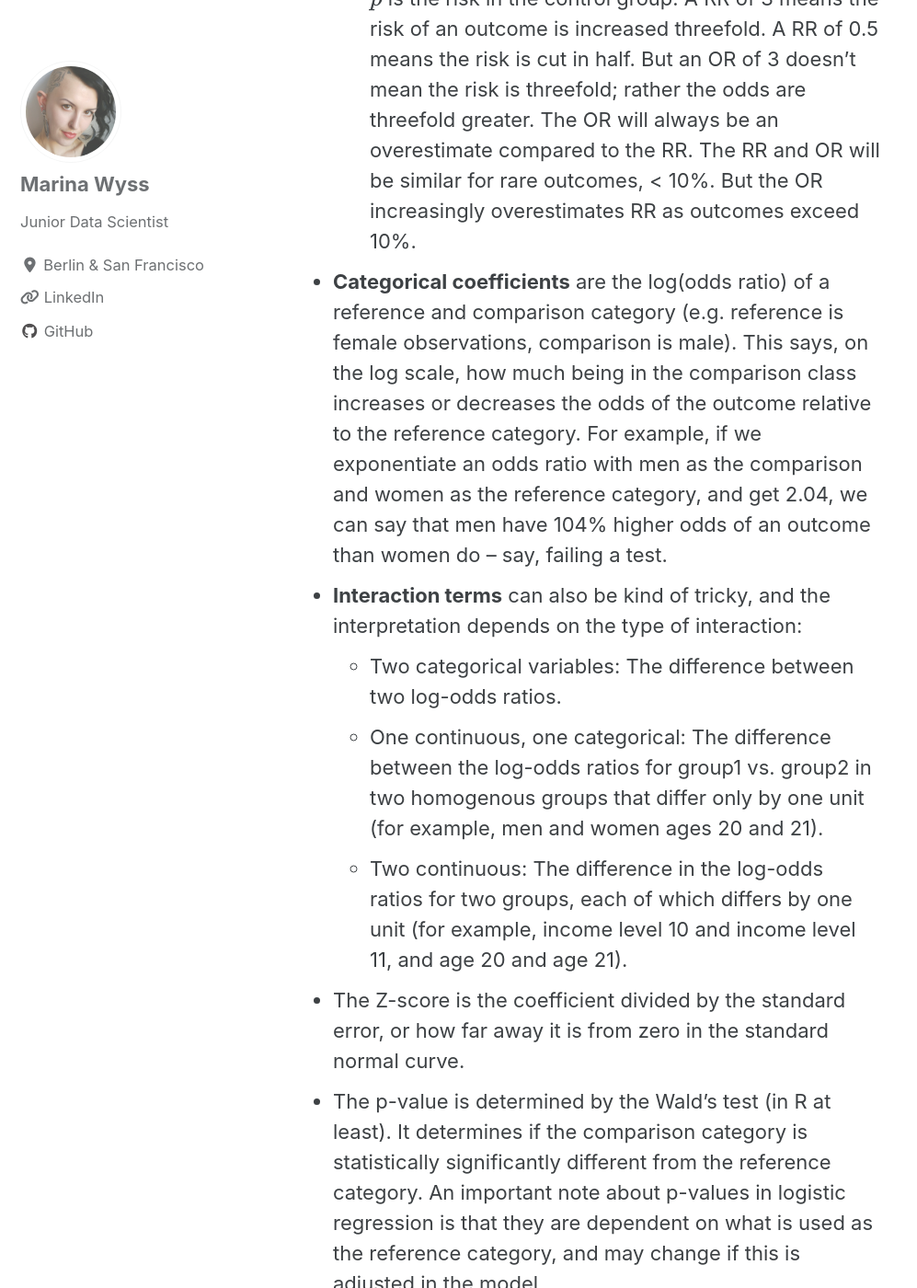
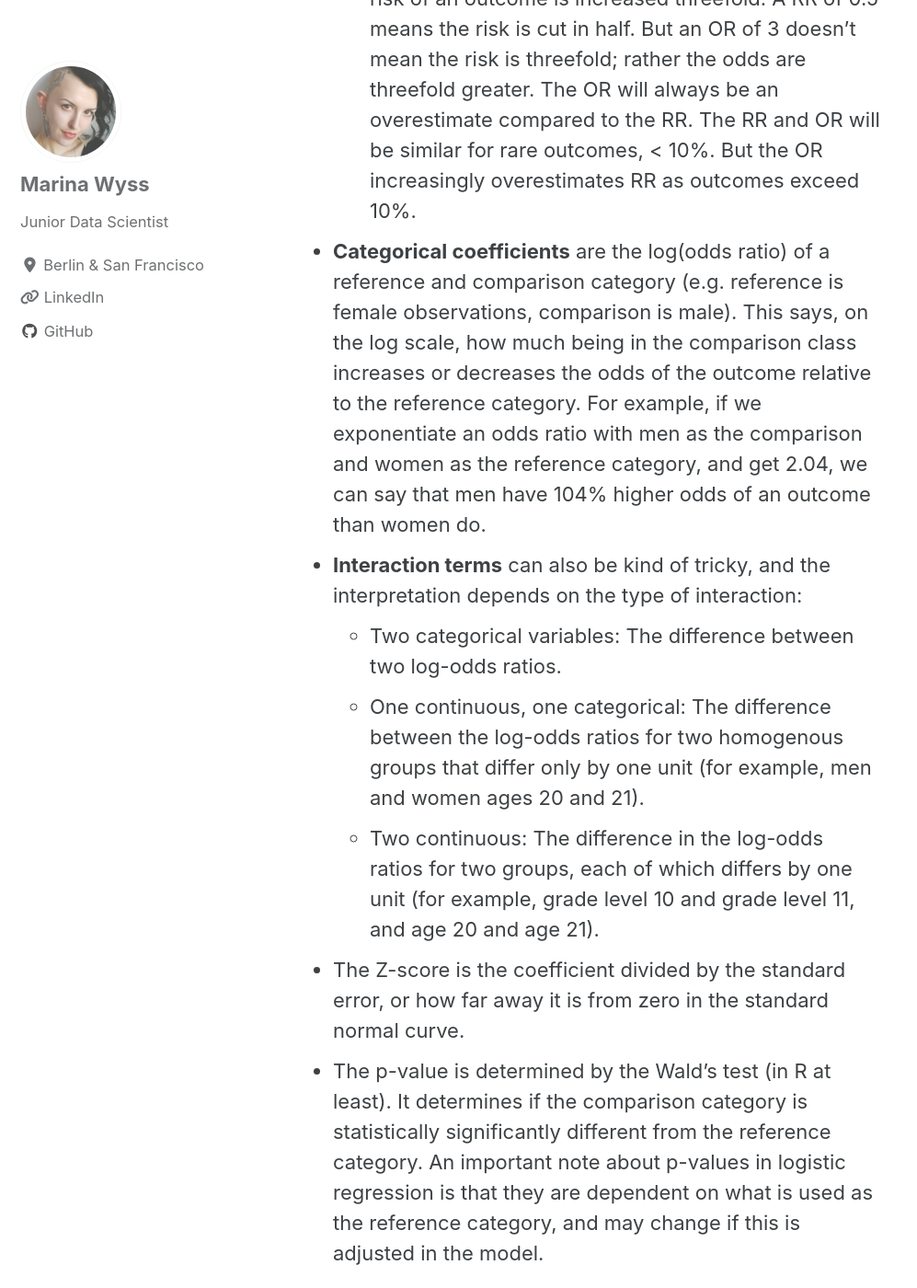
Before and after one commit to MarinaWyss/MarinaWyss.github.io, a Jekyll site: the page built from _posts/2020-12-12-logistic_regression.md, in a window 1280 px wide and 1400 px high, scrolled down 7336 px. Shown: the whole window at 92% size, without its empty margins (0-997 px from the left). Built offline with Jekyll 4.4.1, drawn with Linux system fonts in a browser that asks for light colours; cached includes are drawn as plain includes; nearby versions of some CDN libraries; formulas are drawn with MathJax 3; some of the changed text lies outside the part shown.

Commit message:
update logistic regression blog

```diff
--- a/_posts/2020-12-12-logistic_regression.md
+++ b/_posts/2020-12-12-logistic_regression.md
@@ -4,11 +4,11 @@
 tags: [statistics]
 header:
   image: "/images/logistic_regression/sigmoid.png"
-excerpt: “Fun with odds, odds-ratios, and probabilities."
+excerpt: "Fun with odds, odds-ratios, and probabilities."
 mathjax: "true"
 ---
 
-Logistic regression is one of the most foundational statistical models, and also one of the most frequently misinterpreted. Which is fair, because odds-ratios aren’t exactly intuitive at first. What follows is an overview of the fundamentals of logistic regression, and how to properly interpret the model’s output.
+Logistic regression is one of the most foundational statistical models, and also one of the most frequently misinterpreted. Which is fair, because odds-ratios aren’t exactly intuitive at first. What follows is an overview of the fundamentals of logistic regression, and how to properly interpret the model output.
 
 
 ## What is logistic regression?
@@ -16,7 +16,7 @@
 
 
 ## How is logistic regression estimated?
-In logistic regression, the y-axis is transformed from probability to *log odds* using the *logit function*: $$log(p / 1 - p)$$.
+In logistic regression, the y-axis is transformed from probability to log odds using the logit function: $$log(p / 1 - p)$$.
 
 Even though we associate logistic regression with the sigmoid, once we use the logit function the coefficients are represented as a straight line on the log odds graph, where a probability of 0 is negative infinity, a probability of 0.5 is 0, and a probability of 1 is infinity. Because of this transformation, the residuals are infinity, so we can’t use OLS to calculate the values of the coefficients.
 
@@ -50,8 +50,8 @@
 
 Understanding the distinction between odds and probabilities is critical to grasping logistic regression.
 
-* *Probability* is the ratio of something happening to everything that could happen. For example, in the sports context, the probability of the team winning could be described as $$ p team winning / p team losing or team winning $$
-* Odds are the ratio of something happening to it not happening, and can be calculated either from counts or probabilities. For example, $$ p team winning / p team losing $$.
+* *Probability* is the ratio of something happening to everything that could happen. For example, in the sports context, the probability of the team winning could be described as $$p(team winning)/p(team losing or team winning)$$
+* Odds are the ratio of something happening to it not happening, and can be calculated either from counts or probabilities. For example, $$p(team winning)/p(team losing)$$.
 
 To illustrate further, if the probability of an event is 0.8, the odds of the event occurring are 0.8/0.2 = 4. This says that the event will occur four times for every time the event does not occur, and this event has 300% higher odds of happening than not happening.
 
@@ -85,16 +85,16 @@
 
 This is where things get...fun!
 
-* The intercept is the log(odds) of the outcome when all the independent variables are 0.
+* The **intercept** is the log(odds) of the outcome when all the independent variables are 0.
 * **Continuous coefficients** are the increase in the log(odds) for every one unit increase in $$X$$, holding the other coefficients constant. If we exponentiate this, we get an odds-ratio for an increase of one unit. To convert to probabilities, we use $$exp(coef)/(1 + exp(coef))$$.
     * But **be careful here!** The relationship between odds and probabilities is non-linear, and depends on the starting point. For example, 3% lower *odds* of passing a test is the same whether the test score is low, medium, or high. The difference in the *probability* of passing is **not** the same at those test scores, though: it’s bigger in the middle than at the ends because the relationship between the test score and the probability of passing isn’t linear, it’s sigmoidal, since increasing a test score by say, 2 points, has a very small effect for people whose scores are very low or very high, and a much larger effect for people whose scores are in the middle.
     * We can make predicted probabilities more intuitive by plugging in some plausible values for $$X$$, and plotting them to see how the probabilities change with different values for the independent variables.
     * Alternatively, we can calculate risk ratios (RR), which are probability ratios: $$ OR / (1 – p + (p x OR))$$ where $$p$$ is the risk in the control group. A RR of 3 means the risk of an outcome is increased threefold.  A RR of 0.5 means the risk is cut in half.  But an OR of 3 doesn’t mean the risk is threefold; rather the odds are threefold greater. The OR will always be an overestimate compared to the RR. The RR and OR will be similar for rare outcomes, < 10%.  But the OR increasingly overestimates RR as outcomes exceed 10%.
-* **Categorical coefficients** are the log(odds ratio) of a reference and comparison category (e.g. reference is female observations, comparison is male). This says, on the log scale, how much being in the comparison class increases or decreases the odds of the outcome relative to the reference category. For example, if we exponentiate an odds ratio with men as the comparison and women as the reference category, and get 2.04, we can say that men have 104% higher odds of an outcome than women do -- say, failing a test.
+* **Categorical coefficients** are the log(odds ratio) of a reference and comparison category (e.g. reference is female observations, comparison is male). This says, on the log scale, how much being in the comparison class increases or decreases the odds of the outcome relative to the reference category. For example, if we exponentiate an odds ratio with men as the comparison and women as the reference category, and get 2.04, we can say that men have 104% higher odds of an outcome than women do.
 * **Interaction terms** can also be kind of tricky, and the interpretation depends on the type of interaction:
     * Two categorical variables: The difference between two log-odds ratios.
-    * One continuous, one categorical: The difference between the log-odds ratios for group1 vs. group2 in two homogenous groups that differ only by one unit (for example, men and women ages 20 and 21).
-    * Two continuous: The difference in the log-odds ratios for two groups, each of which differs by one unit (for example, income level 10 and income level 11, and age 20 and age 21).
+    * One continuous, one categorical: The difference between the log-odds ratios for two homogenous groups that differ only by one unit (for example, men and women ages 20 and 21).
+    * Two continuous: The difference in the log-odds ratios for two groups, each of which differs by one unit (for example, grade level 10 and grade level 11, and age 20 and age 21).
 * The Z-score is the coefficient divided by the standard error, or how far away it is from zero in the standard normal curve.
 * The p-value is determined by the Wald’s test (in R at least). It determines if the comparison category is statistically significantly different from the reference category. An important note about p-values in logistic regression is that they are dependent on what is used as the reference category, and may change if this is adjusted in the model.
 
@@ -108,7 +108,7 @@
 
 Null deviance and residual deviance are chi-squared statistics, and p-values for each can be calculated using the degrees of freedom. Comparing the [difference between them](https://www.youtube.com/watch?v=xl5dZo_BSJk&ab_channel=JeffHamrick) allows for an examination of whether the deviance is the same between the two models.
 
-They can also be used to compute pseudo R2 ($$residual deviance / null deviance$$).
+They can also be used to compute pseudo R2 ($$residual deviance/null deviance$$).
 
 ### AIC
 
```
Also changed, not shown: other parts of _posts/2020-12-12-logistic_regression.md (+2 -2 lines), images/logistic_regression/sigmoid.png.
